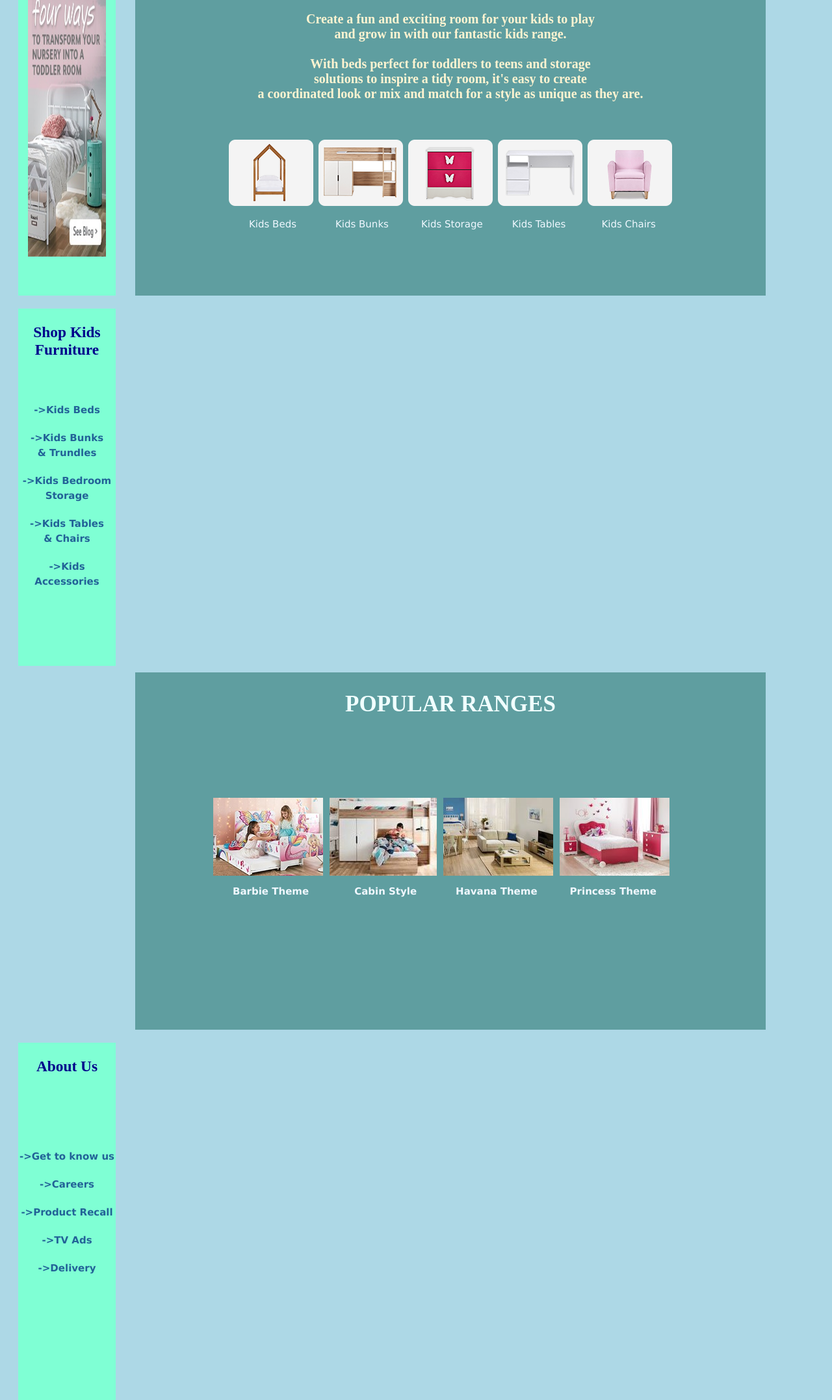
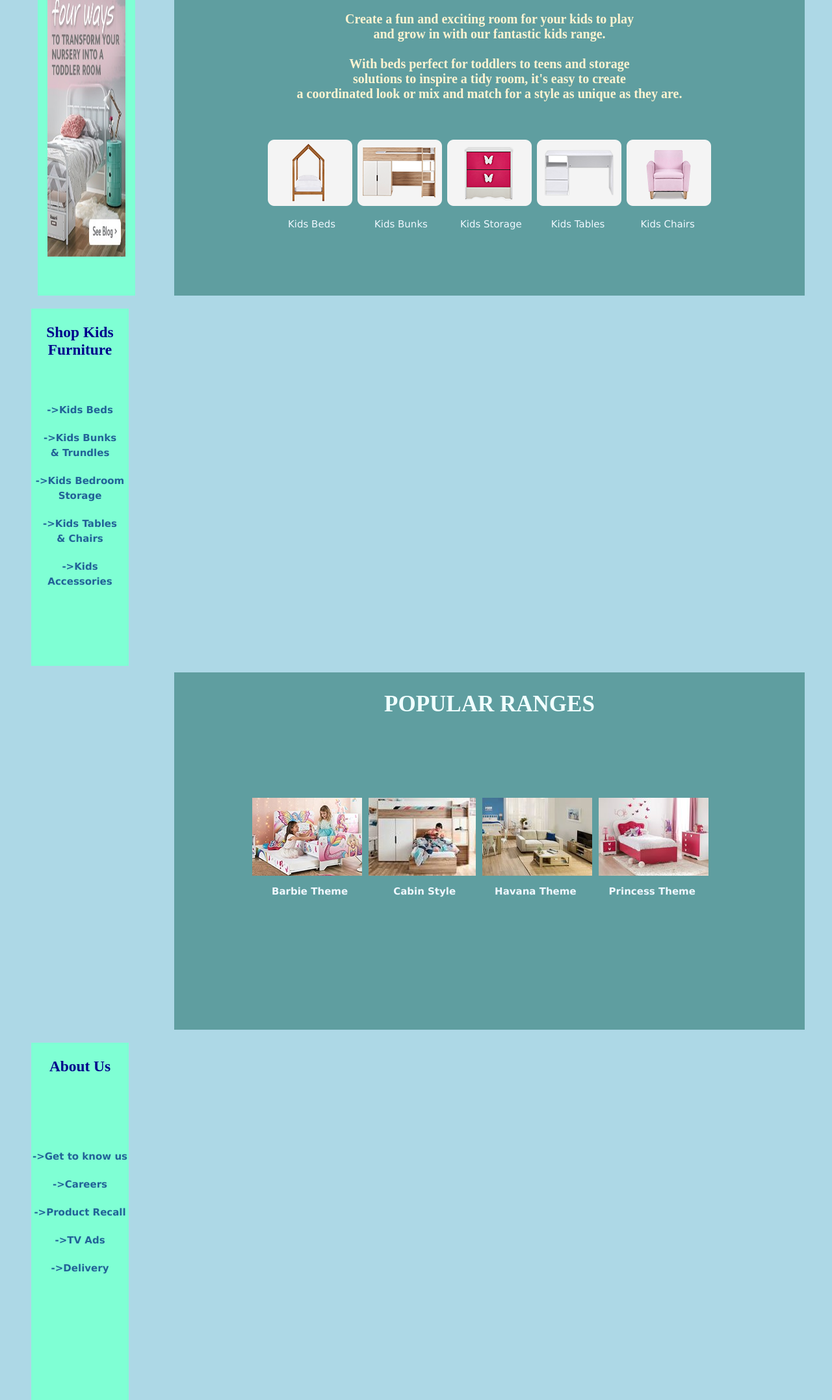
Before and after one commit to nandaari/webdes, a plain HTML site: page food.html in a window 1280 px wide. Shown: the part 397-2552 px from the top of the page at 65% size. Drawn offline with Linux system fonts and the light colour scheme.

Commit message:
Update food.html

```diff
--- a/food.html
+++ b/food.html
@@ -18,7 +18,7 @@
         <center><img src="img/kidbanner.jpg" width="1000" height="230"></center>
 
 <!-----------------------------left side advertisement------------------------------->
-            <div class="square1" style="margin-left: 20px; margin-right: 20px;">
+            <div class="square1" style="margin-left: 50px; margin-right: 50px;">
                 <p><img src="img/kids.jpg" style="margin-top: 50px;"></p>
             </div>
 <!-----------------------------END of left side advertisement---------------------------->
@@ -75,7 +75,7 @@
 
 
 <!-------------------------------right side nav links-------------------------------->
-            <div class="square3" style="margin-left: 20px; margin-right: 20px;">
+            <div class="square3" style="margin-left: 40px; margin-right: 40px;">
                 <h3 style="font-weight: bolder;font-family: 'rockwell';">Shop Kids Furniture</h3>
                     <br>
 
@@ -95,7 +95,7 @@
 
 
 <!-------------------------------------POPULAR SECTION---------------------------------->
-<div class="square2" style="margin-left: 200px;">
+<div class="square2" style="margin-left: 260px;">
         <h2 style="font-size: 35px;font-family: 'rockwell';">POPULAR RANGES</h2>
 
         <br> <br> <br> <br> <br>
@@ -136,7 +136,7 @@
 
 
 
-            <div class="square3" style="margin-left: 20px; margin-right: 20px;">
+            <div class="square3" style="margin-left: 40px; margin-right: 20px;">
                     <h3 style="font-weight: bolder;font-family: 'rockwell';">About Us</h3>
                     <br><br><br>
 
```
